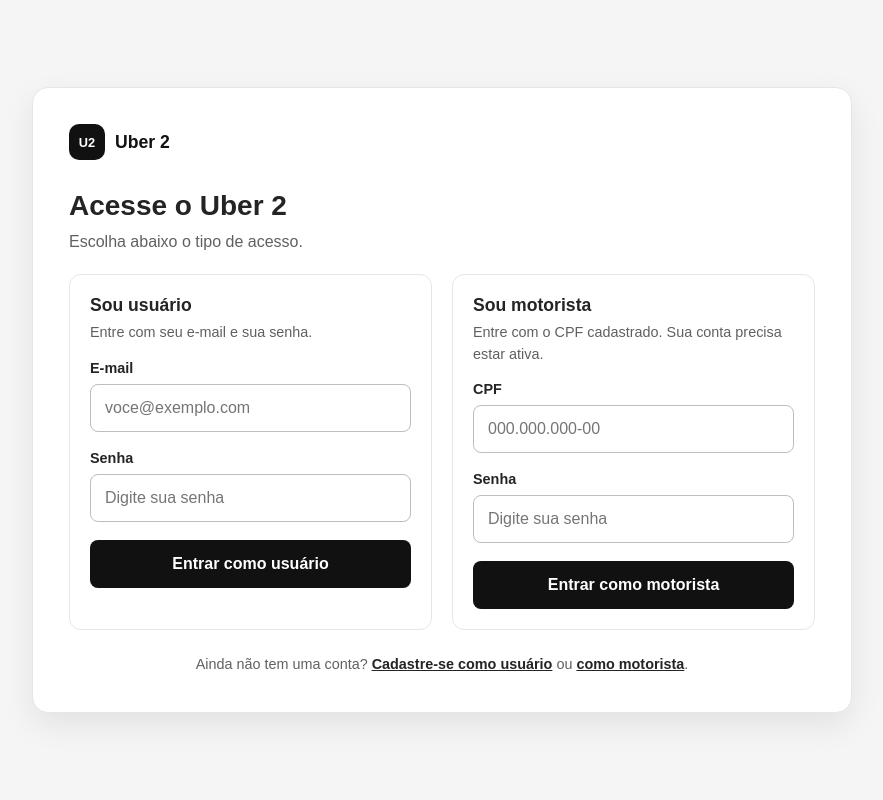
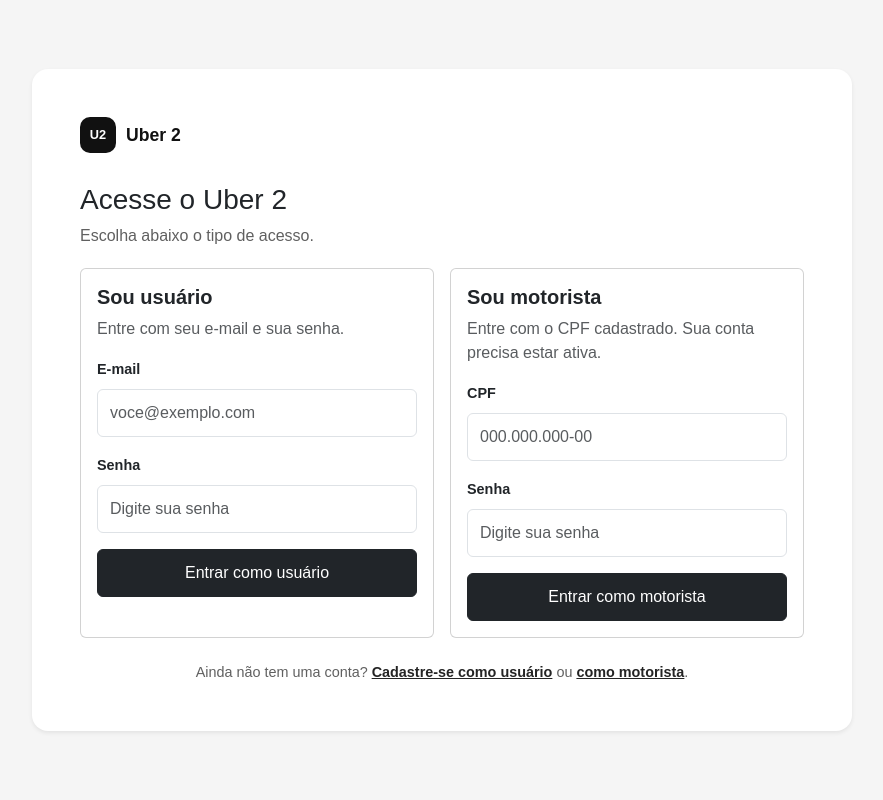
Before and after one commit to IJCC06/uber2-projeto, a Flask app: page / in a window 1280 px wide. Shown: the whole page, without its empty margins (198-1081 px from the left). Run offline with Flask 3, Linux system fonts and the light colour scheme; some libraries are stand-ins or nearby versions.

Commit message:
feat: migra telas de login para Bootstrap
Mantém os fluxos de autenticação e preserva o CSS compartilhado pelos cadastros.

Co-authored-by: Copilot <223556219+Copilot@users.noreply.github.com>

```diff
--- a/public/static/css/login.css
+++ b/public/static/css/login.css
@@ -25,6 +25,11 @@ body {
     min-height: 100vh;
     place-items: center;
     padding: 24px;
+}
+
+.login-bootstrap-card {
+    width: min(100%, 820px);
+    border-radius: 16px;
 }
 
 .login-card {
@@ -69,30 +74,6 @@ body {
 .login-footer {
     margin: 0;
     color: var(--gray-600);
-    line-height: 1.5;
-}
-
-.login-options {
-    display: grid;
-    grid-template-columns: repeat(2, minmax(0, 1fr));
-    gap: 20px;
-}
-
-.login-option {
-    padding: 20px;
-    border: 1px solid var(--gray-200);
-    border-radius: 12px;
-}
-
-.login-option h2 {
-    margin: 0 0 6px;
-    font-size: 1.1rem;
-}
-
-.login-option > p {
-    margin: 0 0 16px;
-    color: var(--gray-600);
-    font-size: 0.9rem;
     line-height: 1.5;
 }
 
@@ -188,7 +169,4 @@ button:focus-visible {
         padding: 28px 22px;
     }
 
-    .login-options {
-        grid-template-columns: 1fr;
-    }
 }
--- a/templates/logins/login.html
+++ b/templates/logins/login.html
@@ -4,11 +4,13 @@
     <meta charset="utf-8">
     <meta name="viewport" content="width=device-width, initial-scale=1">
     <title>Entrar | Uber 2</title>
+    <link rel="stylesheet" href="{{ url_for('static', filename='vendor/bootstrap/bootstrap.min.css') }}">
     <link rel="stylesheet" href="{{ url_for('static', filename='css/login.css') }}">
 </head>
 <body>
-    <main class="login-page">
-        <section class="login-card" aria-labelledby="login-title">
+    <main class="container min-vh-100 d-flex align-items-center justify-content-center py-4">
+        <section class="login-bootstrap-card card border-0 shadow-sm" aria-labelledby="login-title">
+            <div class="card-body p-4 p-md-5">
                 <div class="brand">
                     <span class="brand-mark" aria-hidden="true">U2</span>
                     <span>Uber 2</span>
@@ -20,48 +22,56 @@
                 </header>
 
                 {% if erro %}
-                <p class="form-message error-message" role="alert">
+                    <div class="alert alert-danger" role="alert">
                         {{ erro }}
-                </p>
+                    </div>
                 {% endif %}
 
-            <div class="login-options">
-                <section class="login-option" aria-labelledby="user-login-title">
-                    <h2 id="user-login-title">Sou usuário</h2>
-                    <p>Entre com seu e-mail e sua senha.</p>
+                <div class="row g-3">
+                    <section class="col-12 col-md-6" aria-labelledby="user-login-title">
+                        <div class="card h-100">
+                            <div class="card-body d-flex flex-column">
+                                <h2 id="user-login-title" class="h5 fw-semibold">Sou usuário</h2>
+                                <p class="text-body-secondary">Entre com seu e-mail e sua senha.</p>
 
-                    <form class="login-form" action="{{ url_for('auth.login_usuario') }}" method="post">
-                        <div class="form-field">
-                            <label for="email">E-mail</label>
-                            <input name="email" type="email" autocomplete="email" placeholder="voce@exemplo.com" required>
+                                <form class="vstack gap-3 mt-auto" action="{{ url_for('auth.login_usuario') }}" method="post">
+                                    <div>
+                                        <label class="form-label" for="email">E-mail</label>
+                                        <input id="email" class="form-control" name="email" type="email" autocomplete="email" placeholder="voce@exemplo.com" required>
                                     </div>
 
-                        <div class="form-field">
-                            <label for="password">Senha</label>
-                            <input name="password" type="password" autocomplete="current-password" placeholder="Digite sua senha" required>
+                                    <div>
+                                        <label class="form-label" for="user-password">Senha</label>
+                                        <input id="user-password" class="form-control" name="password" type="password" autocomplete="current-password" placeholder="Digite sua senha" required>
                                     </div>
 
-                        <button type="submit">Entrar como usuário</button>
+                                    <button class="btn btn-dark w-100" type="submit">Entrar como usuário</button>
                                 </form>
+                            </div>
+                        </div>
                     </section>
 
-                <section class="login-option" aria-labelledby="driver-login-title">
-                    <h2 id="driver-login-title">Sou motorista</h2>
-                    <p>Entre com o CPF cadastrado. Sua conta precisa estar ativa.</p>
+                    <section class="col-12 col-md-6" aria-labelledby="driver-login-title">
+                        <div class="card h-100">
+                            <div class="card-body d-flex flex-column">
+                                <h2 id="driver-login-title" class="h5 fw-semibold">Sou motorista</h2>
+                                <p class="text-body-secondary">Entre com o CPF cadastrado. Sua conta precisa estar ativa.</p>
 
-                    <form class="login-form" action="{{ url_for('auth.login_motorista') }}" method="post">
-                        <div class="form-field">
-                            <label for="cpf">CPF</label>
-                            <input name="cpf" type="text" inputmode="numeric" autocomplete="username" placeholder="000.000.000-00" required>
+                                <form class="vstack gap-3 mt-auto" action="{{ url_for('auth.login_motorista') }}" method="post">
+                                    <div>
+                                        <label class="form-label" for="cpf">CPF</label>
+                                        <input id="cpf" class="form-control" name="cpf" type="text" inputmode="numeric" autocomplete="username" placeholder="000.000.000-00" required>
                                     </div>
 
-                        <div class="form-field">
-                            <label for="senha">Senha</label>
-                            <input type="password" name="password" placeholder="Digite sua senha" required>
+                                    <div>
+                                        <label class="form-label" for="driver-password">Senha</label>
+                                        <input id="driver-password" class="form-control" type="password" name="password" autocomplete="current-password" placeholder="Digite sua senha" required>
                                     </div>
 
-                        <button type="submit">Entrar como motorista</button>
+                                    <button class="btn btn-dark w-100" type="submit">Entrar como motorista</button>
                                 </form>
+                            </div>
+                        </div>
                     </section>
                 </div>
 
@@ -70,6 +80,7 @@
                     <a href="{{ url_for('auth.cadastro') }}">Cadastre-se como usuário</a>
                     ou <a href="{{ url_for('auth.cadastro_motorista') }}">como motorista</a>.
                 </p>
+            </div>
         </section>
     </main>
 </body>
```
Also changed, not shown: docs/ARQUITETURA-V2.md (+2 -1 lines), public/static/css/login_admin.css (+0 -67 lines), templates/logins/login_admin.html (+16 -13 lines), tests/test_login_templates.py (added, +54 -0 lines), README.md. Lines whose indentation alone changed are shown as unchanged.
